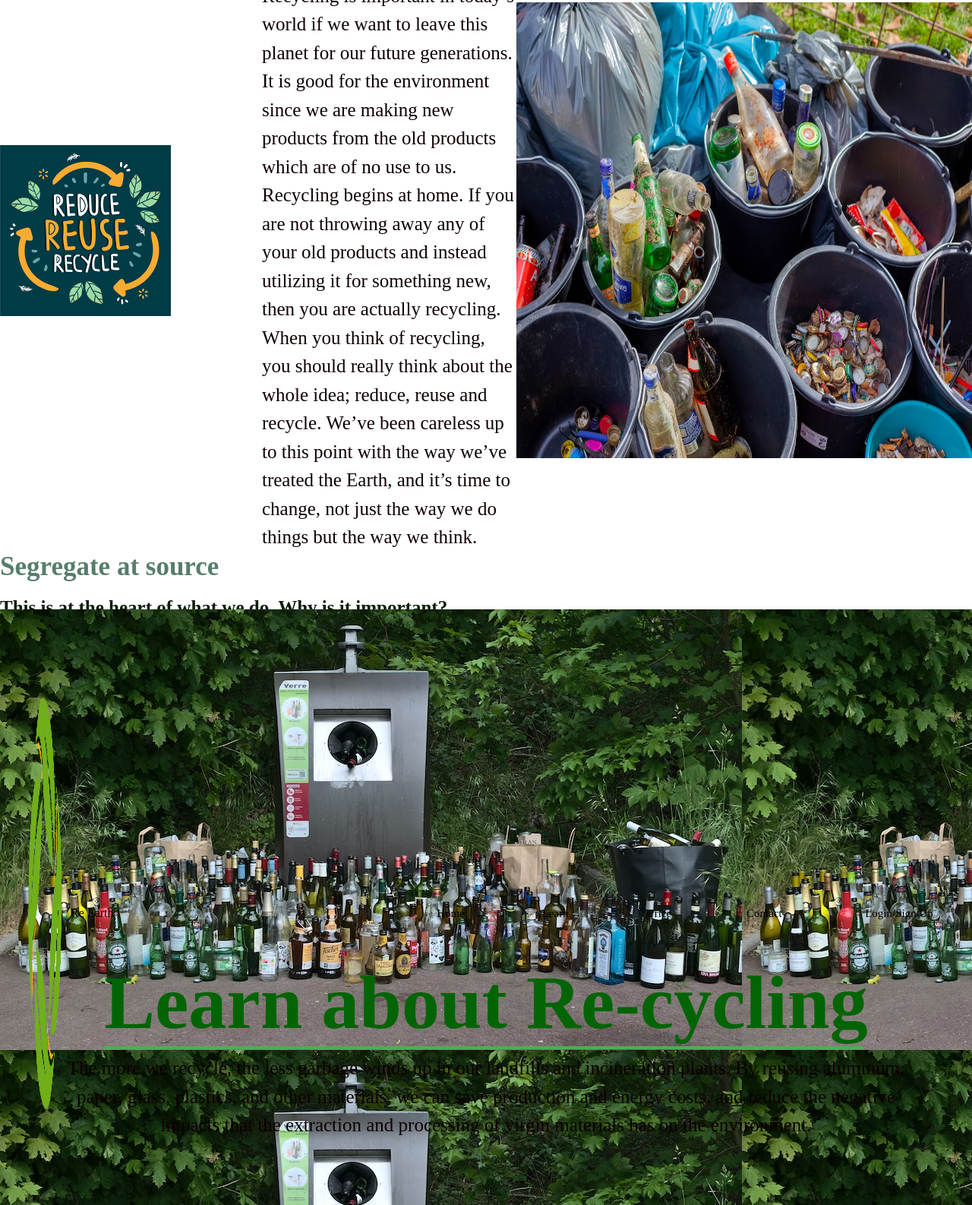
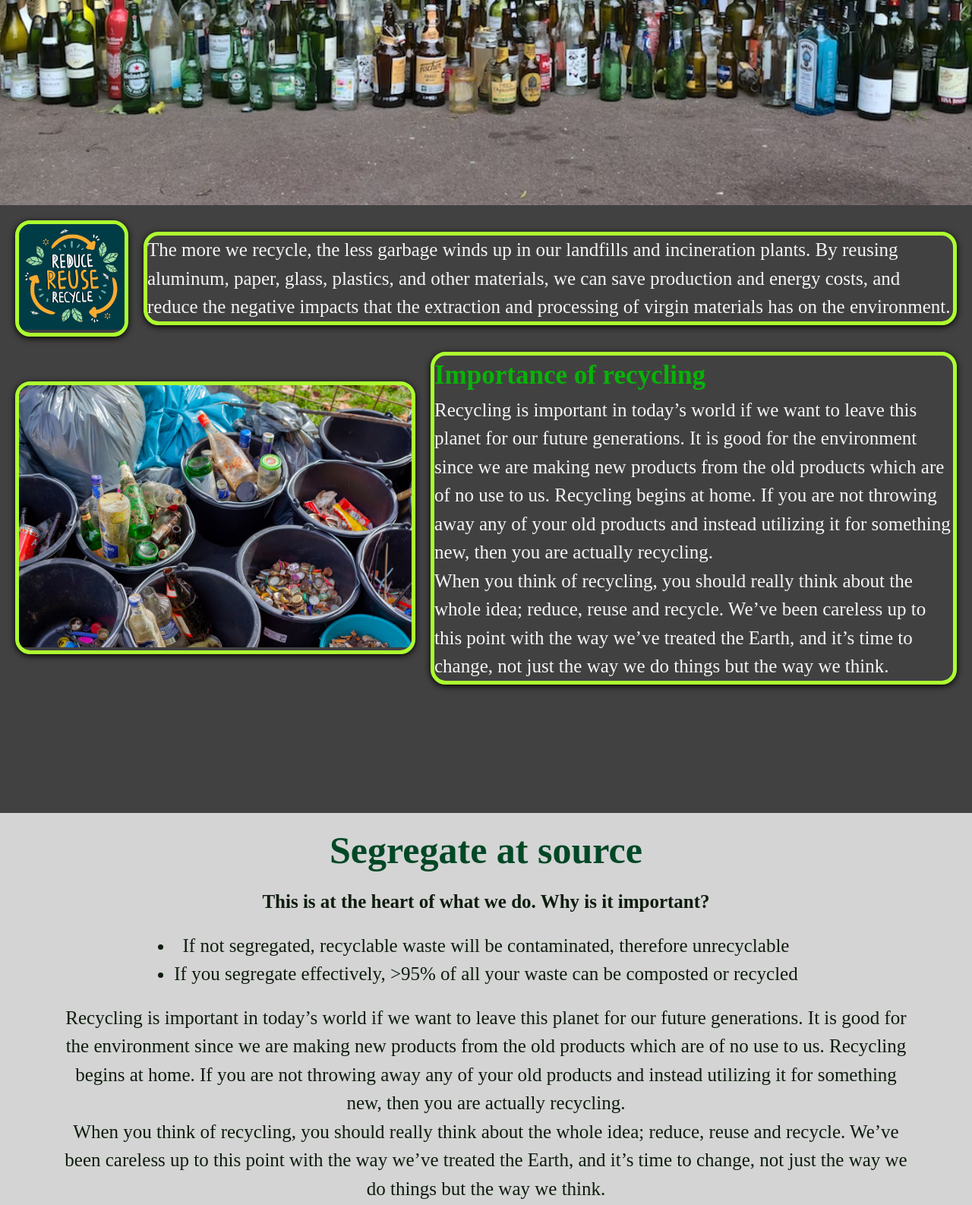
Before and after one commit to Anjila21/Re-Earth-Project, a plain HTML site: page learn.html in a window 1280 px wide. Shown: the part 530-2116 px from the top of the page at 76% size. Drawn offline with Linux system fonts and the light colour scheme; files that its build step writes are made by us from their sources; files whose address does not match are found by name.

Commit message:
Add files via upload

```diff
--- /dev/null
+++ b/learn.css
@@ -0,0 +1,398 @@
+:root {
+    --navbar: rgba(0, 0, 0, 0);
+    --background: rgb(212, 212, 212);
+    --white: white;
+    --black: black;
+    --button-color: #adff2f;
+    --radiusborder: 20px;
+}
+
+header {
+    height: 10vh;
+    width: 100vw;
+    display: flex;
+    justify-content: space-around;
+    align-items: center;
+    background-color: var(--navbar);
+
+}
+
+.nav {
+    width: 100%;
+    height: 100%;
+    display: flex;
+    justify-content: space-evenly;
+    align-items: center;
+
+}
+
+.logo {
+    height: 95%;
+    width: 40%;
+    display: flex;
+    justify-content: start;
+    align-items: center;
+}
+
+.logo img {
+    height: 75%;
+    width: 11%;
+    margin-left: 2rem;
+    margin-right: 0.3rem;
+}
+
+.bar {
+    width: 45%;
+    height: 100%;
+    display: flex;
+    justify-content: space-evenly;
+    align-items: center;
+}
+
+.navbar-btn {
+    height: 2rem;
+    width: 7rem;
+    font-size: 15px;
+    font-family: "Poppins";
+    outline: none;
+    background-color: var(--button-color);
+    text-decoration: none;
+    border: none;
+    border-radius: var(--radiusborder);
+    text-align: center;
+    transition: 0.3s;
+    cursor: pointer;
+}
+
+.navbar-btn:hover {
+    background: var(--white);
+}
+
+.bar a {
+    text-decoration: none;
+    color: var(--black);
+}
+
+.login-btn {
+    height: 2rem;
+    width: 10rem;
+    font-size: 15px;
+    font-family: "Poppins";
+    outline: none;
+    background-color: var(--button-color);
+    text-decoration: none;
+    border: none;
+    border-radius: var(--radiusborder);
+    text-align: center;
+    transition: 0.3s;
+    cursor: pointer;
+}
+
+.login-btn:hover {
+    background: var(--white);
+    transform: scale(1.15);
+}
+
+.login {
+    height: 100%;
+    width: 15%;
+    display: grid;
+    place-items: center;
+}
+
+.login a {
+    text-decoration: none;
+    color: var(--white);
+
+}
+
+* {
+    margin: 0;
+    padding: 0;
+    box-sizing: border-box;
+}
+
+body {
+    background-color: var(--background);
+    font-family: "Poppins";
+}
+
+.one {
+
+    width: 100vw;
+    min-height: 100vh;
+    display: flex;
+    flex-direction: column;
+    justify-content: flex-start;
+    background: url(bottles.avif);
+    height: 100vh;
+    background-size: cover;
+    background-position: center;
+
+}
+
+.hello {
+    font-family: "Poppins";
+    font-size: 50px;
+    color: #adff2f;
+    position: relative;
+    height: 10vh;
+    width: 100vw;
+    display: flex;
+    justify-content: space-around;
+    align-items: center;
+    margin-top: 200px;
+    ;
+
+}
+
+.hello h1::after {
+    content: "";
+    position: absolute;
+    width: 750px;
+    height: 4px;
+    display: block;
+    margin: 0auto;
+    background-color: #4caf50;
+}
+
+.two {
+
+    width: 100vw;
+    min-height: 100vh;
+    display: flex;
+    flex-direction: column;
+    justify-content: flex-start;
+    background-color: rgb(66, 65, 65);
+    height: 100vh;
+    background-size: cover;
+    background-position: center;
+}
+
+.second {
+    margin-top: 20px;
+    margin-right: 20px;
+}
+
+.hello1 {
+    display: flex;
+    justify-content: space-between;
+    align-items: center;
+    flex-wrap: wrap;
+    display: flex;
+
+}
+
+.rrr_image {
+    flex: 1;
+    overflow: hidden;
+    margin-right: 20px;
+    margin-left: 20px;
+
+}
+
+.rrr_image img {
+
+    max-width: 100%;
+    height: auto;
+    transition: 0.5s ease;
+
+}
+
+.rrr_image:hover img {
+    transform: scale(1.2);
+    opacity: .8;
+}
+
+
+.hello1 p {
+    font-family: "Poppins";
+    font-size: 25px;
+    color: whitesmoke;
+
+    line-height: 1.5;
+}
+
+.hello1 p,
+.rrr_image {
+    height: 80%;
+    width: 85%;
+    border: 5px solid var(--button-color);
+    border-radius: var(--radiusborder);
+    box-shadow: 0px 2px 8px black;
+    transition: 0.5s;
+    cursor: pointer;
+}
+
+.third {
+    margin-top: 20px;
+    margin-right: 20px;
+}
+
+.hello2 {
+    display: flex;
+    justify-content: space-between;
+    align-items: center;
+    flex-wrap: wrap;
+    display: flex;
+
+}
+
+.waste_image {
+    flex: 1;
+    overflow: hidden;
+    margin-right: 20px;
+    margin-left: 20px;
+
+}
+
+.waste_image img {
+
+    max-width: 100%;
+    height: auto;
+    transition: 0.5s ease;
+
+}
+
+.waste_image:hover img {
+    transform: scale(1.2);
+    opacity: .8;
+}
+
+
+.hello2 h2 {
+    font-family: "Poppins";
+    font-size: 35px;
+    color: rgb(7, 179, 7);
+    line-height: 1.5;
+}
+
+.hello2 p {
+    font-family: "Poppins";
+    font-size: 25px;
+    color: whitesmoke;
+    line-height: 1.5;
+}
+
+.h2p,
+.waste_image {
+    height: 80%;
+    width: 55%;
+    border: 5px solid var(--button-color);
+    border-radius: var(--radiusborder);
+    box-shadow: 0px 2px 8px black;
+    transition: 0.5s;
+    cursor: pointer;
+}
+
+.three {
+    margin-top: 20px;
+    margin-bottom: 20px;
+    margin-right: 20px;
+    margin-left: 20px;
+
+}
+
+.segregation h2 {
+    font-family: "Poppins";
+    font-size: 50px;
+    margin-bottom: 15px;
+    color: #014826;
+    width: 90%;
+    display: flex;
+    justify-content: center;
+    align-items: center;
+    flex-direction: column;
+    text-align: center;
+    margin: 20px auto;
+}
+
+.segregation p {
+    font-family: "Poppins";
+    font-size: 25px;
+    line-height: 1.5;
+    color: #0e1c0d;
+    width: 90%;
+    display: flex;
+    justify-content: center;
+    align-items: center;
+    flex-direction: column;
+    text-align: center;
+    margin: 20px auto;
+}
+
+.segregation list {
+    font-family: "Poppins";
+    font-size: 25px;
+    line-height: 1.5;
+    color: #0e1c0d;
+    width: 90%;
+    display: flex;
+    justify-content: center;
+    align-items: center;
+    flex-direction: column;
+    text-align: center;
+    margin: 20px auto;
+}
+
+.four {
+    width: 100vw;
+    height: 60vh;
+    background-image: url("nature.jpg");
+    background-size: cover;
+    display: grid;
+    place-items: center;
+    margin-bottom: 3rem;
+}
+
+.last {
+    margin-top: 20px;
+    margin-bottom: 20px;
+    margin-right: 20px;
+    margin-left: 20px;
+
+}
+
+.last_para {
+    font-family: "Poppins";
+    font-size: 25px;
+    line-height: 1.5;
+    color: white;
+    width: 90%;
+    display: flex;
+    justify-content: center;
+    align-items: center;
+    flex-direction: column;
+    text-align: center;
+    margin: 20px auto;
+
+}
+footer{
+
+    margin-bottom: 20px;
+}
+
+.read-more {
+
+    display: inline-block;
+    padding: 3px 10px;
+    background-color: #4caf50;
+    color: #fff;
+    font-family: "Poppins";
+    font-size: 25px;
+    text-decoration: none;
+    border-radius: 25px;
+    margin-top: 5px;
+    transition: 0.3s ease;
+    display: flex;
+    justify-content: center;
+    align-items: center;
+    flex-direction: column;
+    text-align: center;
+
+
+}
+.read-more:hover {
+    background-color: #017205c5;
+    transition: scale(1.2);
+}
--- a/learn.html
+++ b/learn.html
@@ -1,97 +1,3 @@
-<<<<<<< HEAD
-<!DOCTYPE html>
-<html lang="en">
-
-<head>
-  <meta charset="UTF-8">
-  <meta http-equiv="X-UA-Compatible" content="IE=edge">
-  <meta name="viewport" content="width=device-width, initial-scale=1.0">
-  <link rel="stylesheet" href="/css/learn.css">
-  <title>LEARN Re Earth</title>
-</head>
-
-<body>
-  <header>
-    <div class="one">
-      <div class="nav">
-        <div class="logo">
-          <img src="/Images/logo.png" alt="Re Earth">
-          <p>Re Earth</p>
-        </div>
-        <div class="bar">
-          <a href="front.html"><button class="navbar-btn">Home</button></a>
-          <a href="learn.html"><button class="navbar-btn">Learn</button></a>
-          <a href="price.html"><button class="navbar-btn">Price</button></a>
-          <a href="contact.html"><button class="navbar-btn">Contact</button></a>
-        </div>
-        <div class="login">
-          <a href="login.html"><button class="login-btn">Login/Sign Up</button></a>
-        </div>
-      </div>
-
-    </div>
-  </header>
-
-  <div class="hello">
-    <h1>Learn about Re-cycling</h1>
-    <p>The more we recycle, the less garbage winds up in our landfills and incineration
-      plants. By reusing aluminum, paper, glass, plastics, and other materials, we can
-      save production and energy costs, and reduce the negative impacts that the
-      extraction and processing of virgin materials has on the environment.</p>
-  </div>
-  <div class="container">
-    <section class="about">
-      <div class="about-images">
-        <img src="/Images/learn-images/rrr.png">
-      </div>
-      <div class="about-content">
-        <h2>Importance of recycling</h2>
-        <p>Recycling is important in today’s world if we want to leave this planet
-          for our future generations. It is good for the environment since we are
-          making new products from the old products which are of no use to us.
-          Recycling begins at home. If you are not throwing away any of your old
-          products and instead utilizing it for something new, then you are actually
-          recycling.
-
-          </br>When you think of recycling, you should really think about the whole idea;
-          reduce, reuse and recycle. We’ve been careless up to this point with the way
-          we’ve treated the Earth, and it’s time to change, not just the way we do things
-          but the way we think.
-        </p>
-      </div>
-
-
-      <div class="about-photo">
-        <img src="/Images/learn-images/waste.avif">
-      </div>
-      <div class="about-segregate">
-        <h2>Segregate at source</h2>
-        <p><strong>This is at the heart of what we do. Why is it important?</strong></p>
-        <list>
-          <ul>
-            <li>If not segregated, recyclable waste will be contaminated, therefore unrecyclable</li>
-            <li>If you segregate effectively, >95% of all your waste can be composted or recycled</li>
-          </ul>
-        </list>
-        <p>Recycling is important in today’s world if we want to leave this planet
-          for our future generations. It is good for the environment since we are
-          making new products from the old products which are of no use to us.
-          Recycling begins at home. If you are not throwing away any of your old
-          products and instead utilizing it for something new, then you are actually
-          recycling.
-
-          </br>When you think of recycling, you should really think about the whole idea;
-          reduce, reuse and recycle. We’ve been careless up to this point with the way
-          we’ve treated the Earth, and it’s time to change, not just the way we do things
-          but the way we think.</br>
-          <a href="" class="read-more">Read More</a>
-        </p>
-      </div>
-    </section>
-  </div>
-</body>
-
-=======
 <!DOCTYPE html>
 <html lang="en">
 
@@ -104,8 +10,9 @@
 </head>
 
 <body>
+    <section class="one">
         <header>
-        <div class="one">
+
             <div class="nav">
 
                 <div class="logo">
@@ -125,27 +32,30 @@
 
             </div>
 
-        </div>
         </header>
-
-
         <div class="hello">
             <h1>Learn about Re-cycling</h1>
+    </section>
+
+    <section class="two">
+        <section class="second">
+            <div class="hello1">
+                <div class="rrr_image">
+                    <img src="rrr.png">
+                </div>
                 <p>The more we recycle, the less garbage winds up in our landfills and incineration
                     plants. By reusing aluminum, paper, glass, plastics, and other materials, we can
                     save production and energy costs, and reduce the negative impacts that the
                     extraction and processing of virgin materials has on the environment.</p>
             </div>
+        </section>
 
-    <div class="two"></div>
-
-
-    <div class="container1">
-        <section class="about">
-            <div class="about-images">
-                <img src="rrr.png">
+        <section class="third">
+            <div class="hello2">
+                <div class="waste_image">
+                    <img src="waste.avif">
                 </div>
-            <div class="about-content">
+                <div class="h2p">
                     <h2>Importance of recycling</h2>
                     <p>Recycling is important in today’s world if we want to leave this planet
                         for our future generations. It is good for the environment since we are
@@ -160,14 +70,12 @@
                         but the way we think.
                     </p>
                 </div>
+            </div>
         </section>
-    </div>
-
-    <div class="three"></div>
-
-    <div class="container2">
-        <section class="hi">
+    </section>
+    <section class="three">
         <div class="segregation">
+            <div class="segregation1">
                 <h2>Segregate at source</h2>
                 <p><strong>This is at the heart of what we do. Why is it important?</strong></p>
                 <list>
@@ -176,6 +84,8 @@
                         <li>If you segregate effectively, >95% of all your waste can be composted or recycled</li>
                     </ul>
                 </list>
+            </div>
+            <div class="segregation2">
                 <p>Recycling is important in today’s world if we want to leave this planet
                     for our future generations. It is good for the environment since we are
                     making new products from the old products which are of no use to us.
@@ -189,19 +99,33 @@
                     but the way we think.</br>
 
                 </p>
-                <div class="read-more">
-                    <a href="https://dokorecyclers.com/learn" class="read-more">Read More</a>
             </div>
         </div>
 
     </section>
-    </div>
-<footer>
-    <img src="nature.jpg">
-</footer>
 
 
+
+
+    <section class="four">
+
+            <section class="last">
+               <div class="last_para">
+                <p>
+                    Re-Earth -A Smart Sustainability focuses on e-waste management system.
+                    <br>Re-Earth -A Smart Sustainability approaches have been modified
+                    into a more practical and effective option to establish sustainability
+                    based on the “reduce”, “reuse”, and “recycle” (3R) principles.
+                </p>
+
+               </div>
+            </section>
+
+    </section>
+
+    <footer>
+        <div class="read-more">
+            <a href="https://dokorecyclers.com/learn" class="read-more">Read More</a>
+        </div>
+    </footer>
 </body>
-
->>>>>>> master
-</html>
```
Also changed, not shown: bottles.avif (added), bottles.jpg (added), nature.jpg (added), rrr.png (added), waste.avif (added). Lines whose indentation alone changed are shown as unchanged.
